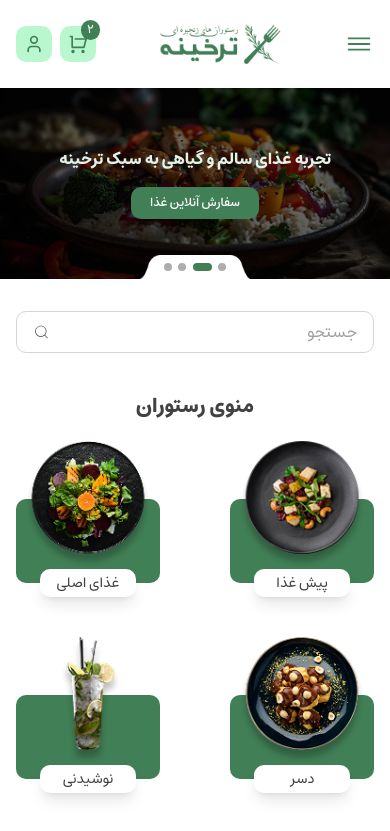
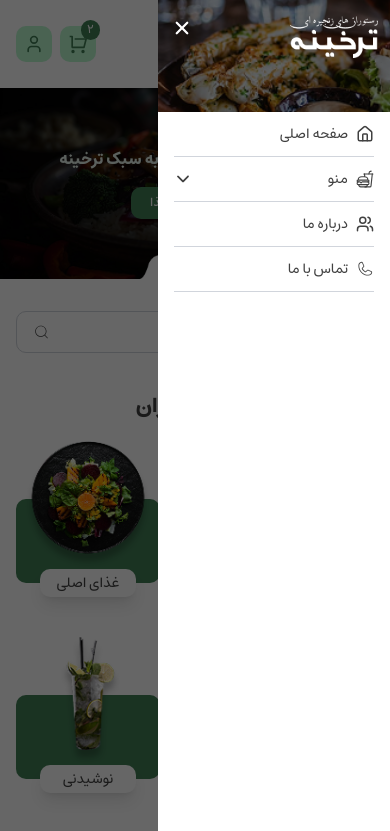
Before and after one commit to AmirAjam/food-store, a React (Vite) app: page / in a window 390 px wide. Shown: the top 831 px of the page. Built offline with nearby package versions, Linux system fonts and the light colour scheme; no server answers.

Commit message:
add menu to mobile

```diff
--- /dev/null
+++ b/src/components/Cover/Cover.jsx
@@ -0,0 +1,9 @@
+import React from 'react'
+
+const Cover = () => {
+  return (
+    <div className='fixed inset-0 bg-black/60 z-30'></div>
+  )
+}
+
+export default Cover
--- a/src/components/Header/Header.jsx
+++ b/src/components/Header/Header.jsx
@@ -8,6 +8,8 @@ import Signup from "../auth/Signup";
 import { useSelector } from "react-redux";
 import useFetch from "@/hooks/useFetch";
 import SubMenu from "./SubMenu";
+import MobileNavbar from "./MobileNavbar";
+import Cover from "../Cover/Cover";
 
 const Header = () => {
   const { sendRequest } = useFetch();
@@ -94,6 +96,8 @@ const Header = () => {
 
       <Login isOpenLogin={isOpenLogin} setIsOpenLogin={setIsOpenLogin} setIsOpenSignup={setIsOpenSignup} />
       <Signup isOpenSignup={isOpenSignup} setIsOpenSignup={setIsOpenSignup} setIsOpenLogin={setIsOpenLogin} />
+      <MobileNavbar />
+      <Cover />
     </header>
   );
 };
--- /dev/null
+++ b/src/components/Header/MobileNavbar.jsx
@@ -0,0 +1,56 @@
+import icons from '@/icons'
+import React, { useState } from 'react'
+import { Link } from 'react-router-dom'
+import MobileSubMenu from './MobileSubMenu'
+
+const MobileNavbar = () => {
+  const [isSubMenuOpen, setIsSubMenuOpen] = useState(false)
+  const { Close, House, Users2, Phone, FastFoodOutline, ArrowDown } = icons
+  return (
+    <div className='fixed bg-white z-50 top-0 bottom-0 min-w-58'>
+      <div className='bg-[url(/images/navbar/topFrame.png)] h-28 bg-no-repeat bg-cover relative text-white'>
+        <div className='relative z-20 flex justify-between px-3 h-full py-4'>
+          <div className=''>
+            <img src="/images/logo/white-logo.png" alt="" className='w-22' />
+          </div>
+          <Close className='text-2xl' />
+        </div>
+        <div className="inset-0 bg-black/60 absolute z-10"></div>
+      </div>
+      <div>
+        <ul className='px-4'>
+          <li className=' border-b border-gray-300'>
+            <Link className='flex gap-2 items-center py-3 text-sm'>
+              <House className='text-lg' />
+              <span>صفحه اصلی</span>
+            </Link>
+          </li>
+          <li className='border-b border-gray-300'>
+            <div onClick={() => setIsSubMenuOpen(prev => !prev)} className='py-3 text-sm flex justify-between items-center'>
+              <Link className='flex gap-2 items-center'>
+                <FastFoodOutline className={`${isSubMenuOpen ? "" :""}text-lg`} />
+                <span>منو</span>
+              </Link>
+              <ArrowDown className='text-lg' />
+            </div>
+            <MobileSubMenu isOpen={isSubMenuOpen}/>
+          </li>
+          <li className=' border-b border-gray-300'>
+            <Link className='flex gap-2 items-center py-3 text-sm'>
+              <Users2 className='text-lg' />
+              <span>درباره ما</span>
+            </Link>
+          </li>
+          <li className=' border-b border-gray-300'>
+            <Link className='flex gap-2 items-center py-3 text-sm'>
+              <Phone className='text-lg' />
+              <span>تماس با ما</span>
+            </Link>
+          </li>
+        </ul>
+      </div>
+    </div>
+  )
+}
+
+export default MobileNavbar
--- /dev/null
+++ b/src/components/Header/MobileSubMenu.jsx
@@ -0,0 +1,20 @@
+import React from 'react'
+import { useSelector } from 'react-redux'
+import { Link } from 'react-router-dom'
+
+const MobileSubMenu = ({ isOpen }) => {
+    const categories = useSelector((state) => state.categories.categories)
+
+    return (
+        <ul className={`mb-4 bg-green-100 px-3 rounded-lg text-gray-700
+        ${isOpen ? "block" : "hidden"}`}>
+            {categories.map(category =>
+                <li className='text-sm py-1'>
+                    <Link>{category.title}</Link>
+                </li>
+            )}
+        </ul>
+    )
+}
+
+export default MobileSubMenu
--- a/src/components/Header/NavBar.jsx
+++ b/src/components/Header/NavBar.jsx
@@ -22,9 +22,9 @@ const NavBar = () => {
                     <div onClick={() => setIsSubMenuOpen(prev => !prev)}
                         className="hover:text-primary-color duration-300 flex items-center gap-1 cursor-pointer">
                         <span className="">منو</span>
-                        <ArrowDown className={`text-sm duration-200 ${isSubMenuOpen ? "rotate-180" : ""}`}/>
+                        <ArrowDown className={`text-sm duration-200 ${isSubMenuOpen ? "rotate-180" : ""}`} />
                     </div>
-                    <SubMenu list={categories} isOpen={isSubMenuOpen}/>
+                        <SubMenu list={categories} isOpen={isSubMenuOpen} />
                 </li>
                 <li className="duration-300 hover:text-primary-color">
                     <NavLink>درباره ما</NavLink>
--- a/src/components/Header/SubMenu.jsx
+++ b/src/components/Header/SubMenu.jsx
@@ -3,13 +3,12 @@ import React from 'react'
 import { Link } from 'react-router-dom'
 
 const SubMenu = ({ isOpen, list }) => {
-    console.log("list => ", list)
     const { LogOut } = icons;
     return (
-        <ul className={`bg-white z-20 w-42 shadow-black/90 shadow-lg top-12 rounded-sm
+        <ul className={`bg-white z-30 w-42 shadow-black/90 shadow-lg top-12 rounded-sm left-5
         ${isOpen ? "absolute" : "hidden"}`}>
             {list.map(item =>
-                <li key={item._id} className={`flex items-center gap-2 p-2 border-b border-gray-300
+                <li key={crypto.randomUUID()} className={`flex items-center gap-2 p-2 border-b border-gray-300
                 last:border-none hover:text-primary-color! text-[#414141] ${item.icon ? "text-xs" : "text-sm"}`}>
                     {item.icon &&
                         item.icon}
--- a/src/icons.js
+++ b/src/icons.js
@@ -1,14 +1,14 @@
 import { CiUser, CiSearch  } from "react-icons/ci";
 import { FaChevronLeft, FaChevronRight,FaRegCreditCard  } from "react-icons/fa6";
-import { LuChartLine, LuUser } from "react-icons/lu";
-import { PiMaskHappyLight } from "react-icons/pi";
+import { LuChartLine, LuUser,LuHouse,LuUsers  } from "react-icons/lu";
+import { PiMaskHappyLight,PiPhoneLight  } from "react-icons/pi";
 import { IoFastFoodOutline, IoClose,IoLocationOutline  } from "react-icons/io5";
 import { BiSearch,BiSort,BiLogOut  } from "react-icons/bi";
 import { IoIosMenu,IoIosArrowDown } from "react-icons/io";
 import { RiShoppingCartLine,RiTwitterXLine,RiInstagramLine ,RiTelegram2Line } from "react-icons/ri";
 import { IoIosNotificationsOutline,IoMdCart  } from "react-icons/io";
 import { MdSpaceDashboard, MdCategory } from "react-icons/md"
-import { BsDatabaseFillAdd } from "react-icons/bs";
+import { BsDatabaseFillAdd,BsHouses  } from "react-icons/bs";
 import { FaUsers,FaRegHeart  } from "react-icons/fa";
 import { RiSortAlphabetDesc,RiSortAlphabetAsc  } from "react-icons/ri";
 
@@ -24,6 +24,8 @@ const icons = {
   Location:IoLocationOutline,
   UserLu: LuUser,
   LogOut:BiLogOut,
+  House:LuHouse,
+  Phone:PiPhoneLight,
   ArrowDown:IoIosArrowDown,
   MaskHappy: PiMaskHappyLight,
   FastFoodOutline: IoFastFoodOutline,
@@ -38,6 +40,7 @@ const icons = {
   AddProduct: BsDatabaseFillAdd,
   Category: MdCategory,
   Users: FaUsers,
+  Users2:LuUsers,
   SortAlphabetDesc:RiSortAlphabetDesc,
   SortAlphabetAsc:RiSortAlphabetAsc,
   Sort:BiSort,
```
Also changed, not shown: public/images/logo/white-logo.png (added), public/images/navbar/topFrame.png (added).
